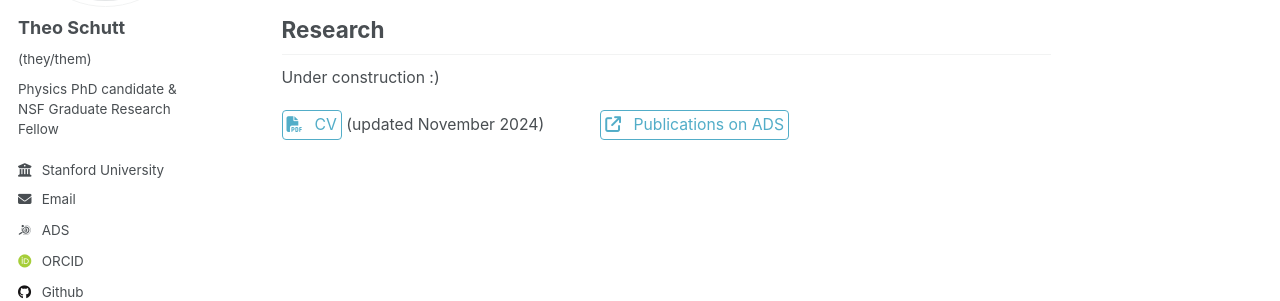
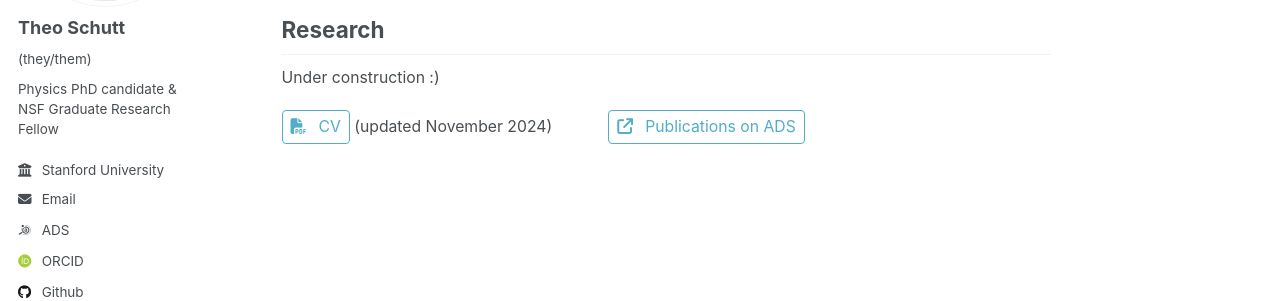
Before and after one commit to theoschutt/theoschutt.github.io, a Jekyll site: the page built from _pages/about.md, in a window 1280 px wide. Shown: the part 274-575 px from the top of the page. Built offline with Jekyll 4.4.1, drawn with Linux system fonts in a browser that asks for light colours; some web fonts are replaced.

Commit message:
Update _buttons.scss

```diff
--- a/_sass/_buttons.scss
+++ b/_sass/_buttons.scss
@@ -154,7 +154,7 @@
   &--general {
   display: inline-block;
   margin-bottom: 0.25em;
-  padding: 0.125em 0.25em;
+  padding: 0.25em 0.50em;
   color: $link-color;
   text-align: center;
   text-decoration: none !important;
```
